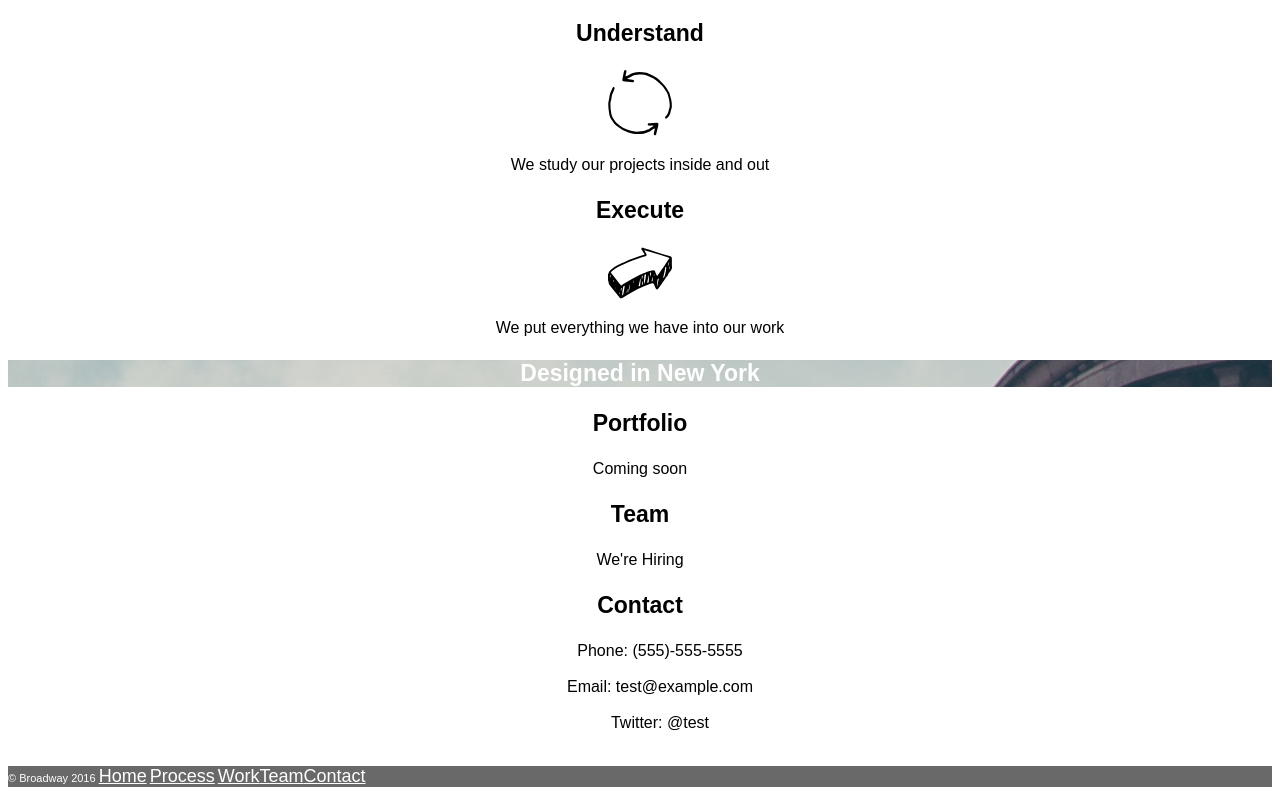
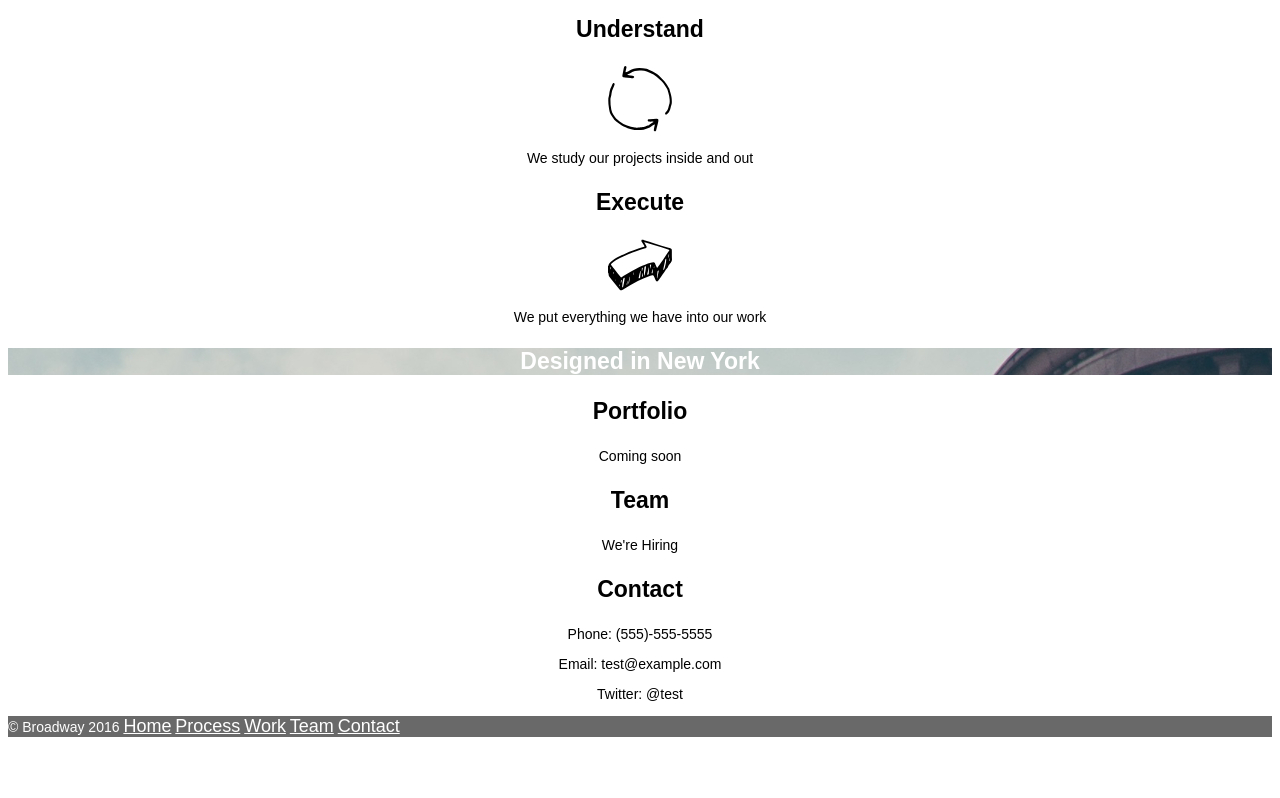
Before and after one commit to GwenStewart/broadway, a plain HTML site: page index.html in a window 1280 px wide. Shown: the part 495-1293 px from the top of the page. After the commit the page ends 1246 px from the top, so only its background shows below. Drawn offline with Linux system fonts and the light colour scheme.

Commit message:
final styling and some bug fixes

```diff
--- a/index.html
+++ b/index.html
@@ -69,21 +69,16 @@
 
     <div id=contact>
       <h3>Contact</h3>
-      <ul>
-        <li>Phone: (555)-555-5555</li>
-      </br>
-        <li>Email: test@example.com</li>
-      </br>
-        <li>Twitter: @test</li>
-      </br>
-      </ul>
+      <p>Phone: (555)-555-5555</p>
+      <p>Email: test@example.com</p>
+      <p>Twitter: @test</p>
     </div>
 
     <!-- Footer -->
 
     <div class="footer">
       <p>&copy Broadway 2016 <a href=#top>Home</a> <a href=#process>Process</a>
-        <a href=#work>Work</a><a href=#team>Team</a><a href=#contact>Contact</a></p>
+        <a href=#work>Work</a> <a href=#team>Team</a> <a href=#contact>Contact</a></p>
     </div>
 
   </body>
--- a/resources/css/style.css
+++ b/resources/css/style.css
@@ -31,7 +31,6 @@ h3 {
   color: white;
   font-size: 23px;
   font-weight: bold;
-  text-align: center;
 }
 
 ul {
@@ -50,24 +49,6 @@ a:link {
   font-size: 11px;
 }
 
-#process {
-  text-align: center;
+p{
+  font-size: 14px;
 }
-
-#work {
-  text-align: center;
-}
-
-#team {
-  text-align: center;
-}
-
-#contact {
-  text-align: center;
-}
-
-#contact li {
-  list-style: none;
-  margin: 0;
-  padding: 0;
-}
```
